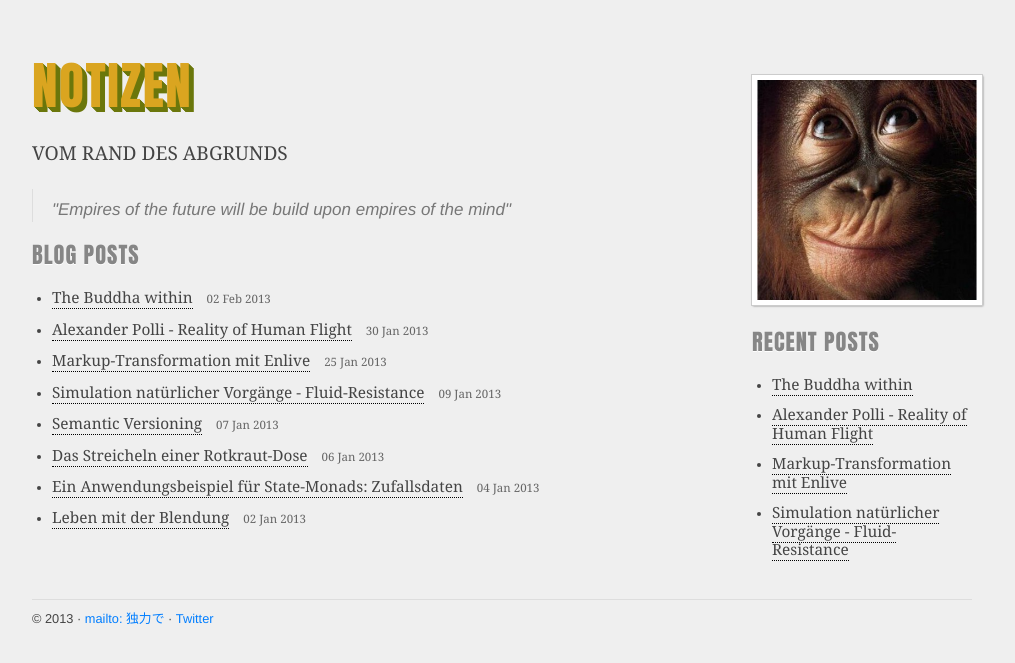
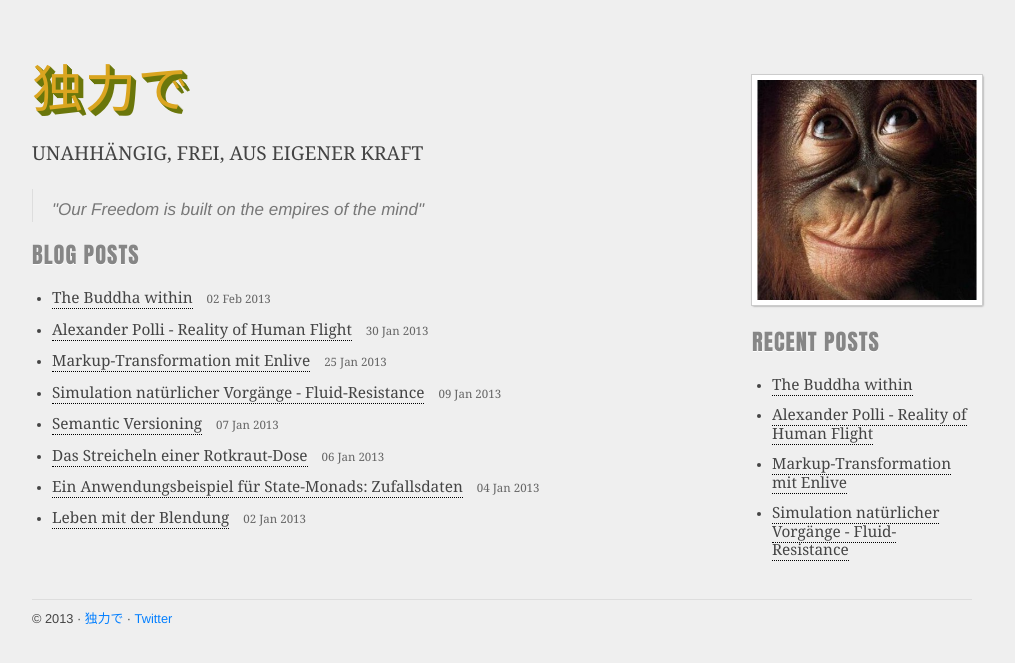
Before and after one commit to dokuryoku/dokuryoku.github.com, a Jekyll site: the page built from index.html, in a window 1280 px wide. Shown: the top 663 px of the page, without its empty margins (128-1143 px from the left). Built offline with Jekyll 4.4.1, drawn with Linux system fonts in a browser that asks for light colours.

Commit message:
update frame

```diff
--- a/_includes/footer.html
+++ b/_includes/footer.html
@@ -1,6 +1,6 @@
 		<div class="sixteen columns alpha omega">
 			<footer>
-				&copy; 2013 &middot; <a href="dokuryoku@gmail.com">mailto: 独力で</a> &middot; <a href="http://twitter.com/dokuryoku" target="_blank">Twitter</a>
+				&copy; 2013 &middot; <a href="dokuryoku@gmail.com">独力で</a> &middot; <a href="http://twitter.com/dokuryoku" target="_blank">Twitter</a>
 			</footer>
 		</div>
 	</div>
--- a/_layouts/default.html
+++ b/_layouts/default.html
@@ -3,8 +3,8 @@
 	<header id="branding">
 		<a href="/">
 			<hgroup>
-				<h1 class="site-heading">Notizen</h1>
-				<h2 class="site-subheading">vom Rand des Abgrunds</h2>
+				<h1 class="site-heading">独力で </h1>
+				<h2 class="site-subheading">unahhängig, frei, aus eigener Kraft </h2>
 			</hgroup>
 		</a>
 	</header>
--- a/css/pygments.css
+++ b/css/pygments.css
@@ -21,7 +21,7 @@
 .l { color: #ae81ff } /* Literal */
 .n { color: #f8f8f2 } /* Name */
 .o { color: #f92672 } /* Operator */
-.p { color: #f8f8f2 } /* Punctuation */
+.p { color: ##49483e } /* Punctuation */
 .cm { color: #75715e } /* Comment.Multiline */
 .cp { color: #75715e } /* Comment.Preproc */
 .c1 { color: #75715e } /* Comment.Single */
--- a/index.html
+++ b/index.html
@@ -3,7 +3,7 @@ layout: default
 title: Hauptseite
 ---
 <p>
-<blockquote>"Empires of the future will be build upon empires of the mind"</blockquote>
+<blockquote>"Our Freedom is built on the empires of the mind"</blockquote>
 </p>
 <h2 class="sub-heading" id="writings">Blog Posts</h2>
 <ul class="posts">
```
